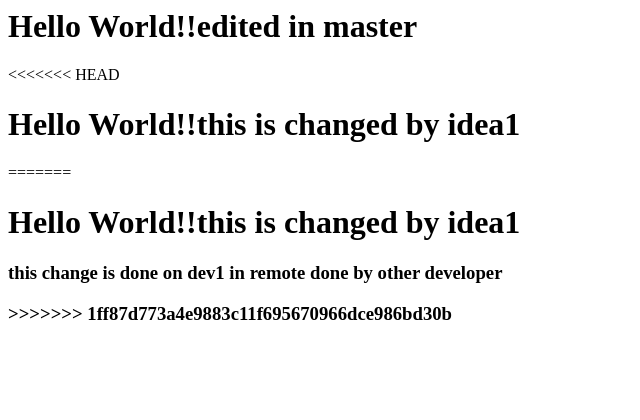
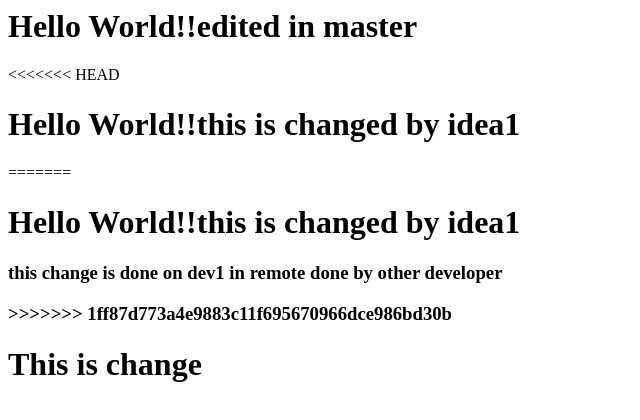
Before and after one commit to pratikadam007/webapp, a plain HTML site: page index.html in a window 1280 px wide. Shown: the whole page, without its empty margins (0-640 px from the left). Drawn offline with Linux system fonts and the light colour scheme.

Commit message:
changed NOw

```diff
--- a/index.html
+++ b/index.html
@@ -6,3 +6,4 @@
 <html><h1>Hello World!!this is changed by idea1</h1></html>
 <h3>this change is done on dev1 in remote done by other developer<h3>
 >>>>>>> 1ff87d773a4e9883c11f695670966dce986bd30b
+<h1>This is change</h1>
```
